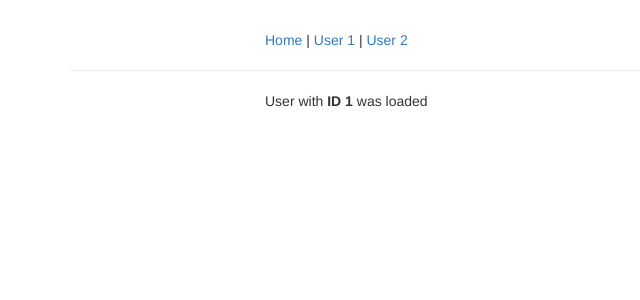
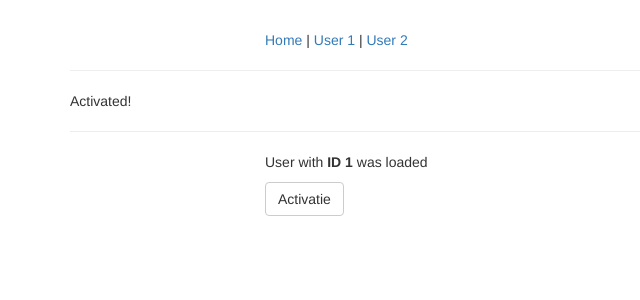
Before and after one commit to jpba1986/obs-01-start, an Angular app: page /user/1 in a window 1280 px wide. Shown: the top 300 px of the page, without its empty margins (0-640 px from the left). Built offline with nearby package versions, Linux system fonts and the light colour scheme.

Commit message:
UserService PART1

```diff
--- a/src/app/app.component.html
+++ b/src/app/app.component.html
@@ -12,6 +12,8 @@
     </div>
   </div>
   <hr />
+<p>Activated!</p>
+  <hr />
   <div class="row">
     <div class="col-xs-12 col-sm-10 col-md-8 col-sm-offset-1 col-md-offset-2">
       <router-outlet></router-outlet>
--- /dev/null
+++ b/src/app/user.service.ts
@@ -0,0 +1,6 @@
+import { Injectable, EventEmitter } from '@angular/core';
+
+@Injectable({ providedIn: 'root'})
+export class UserService{
+    activatedEmiter = new EventEmitter<boolean>();
+}
--- a/src/app/user/user.component.html
+++ b/src/app/user/user.component.html
@@ -1 +1,2 @@
 <p>User with <strong>ID {{ id }}</strong> was loaded</p>
+<button class="btn btn-default" (click)="onClic">Activatie</button>
--- a/src/app/user/user.component.ts
+++ b/src/app/user/user.component.ts
@@ -1,5 +1,6 @@
 import { Component, OnInit } from '@angular/core';
 import { ActivatedRoute, Params } from '@angular/router';
+import { UserService } from '../user.service';
 
 @Component({
   selector: 'app-user',
@@ -9,7 +10,7 @@ import { ActivatedRoute, Params } from '@angular/router';
 export class UserComponent implements OnInit {
   id: number;
 
-  constructor(private route: ActivatedRoute) {
+  constructor(private route: ActivatedRoute, private userService: UserService) {
   }
 
   ngOnInit() {
```
